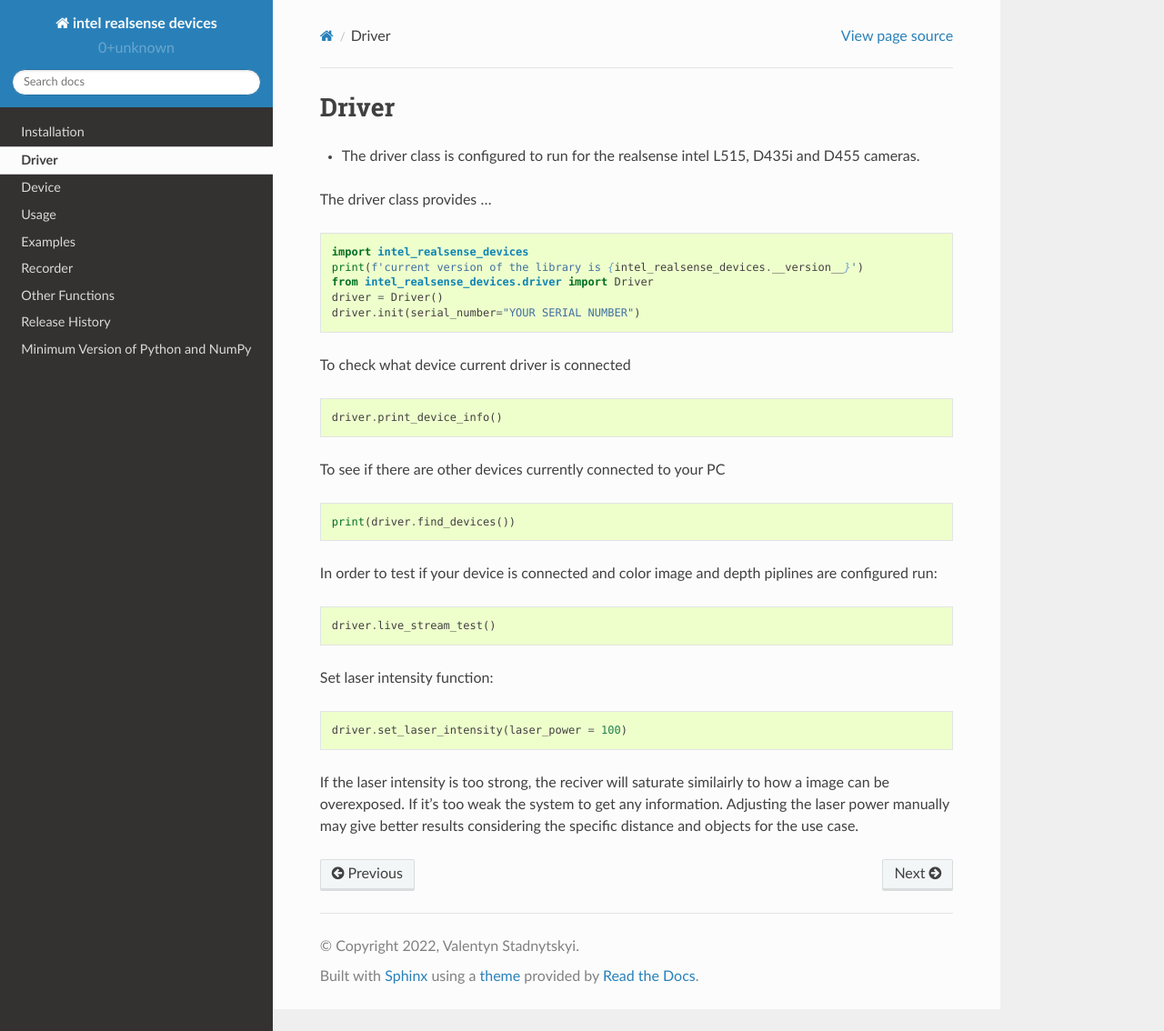
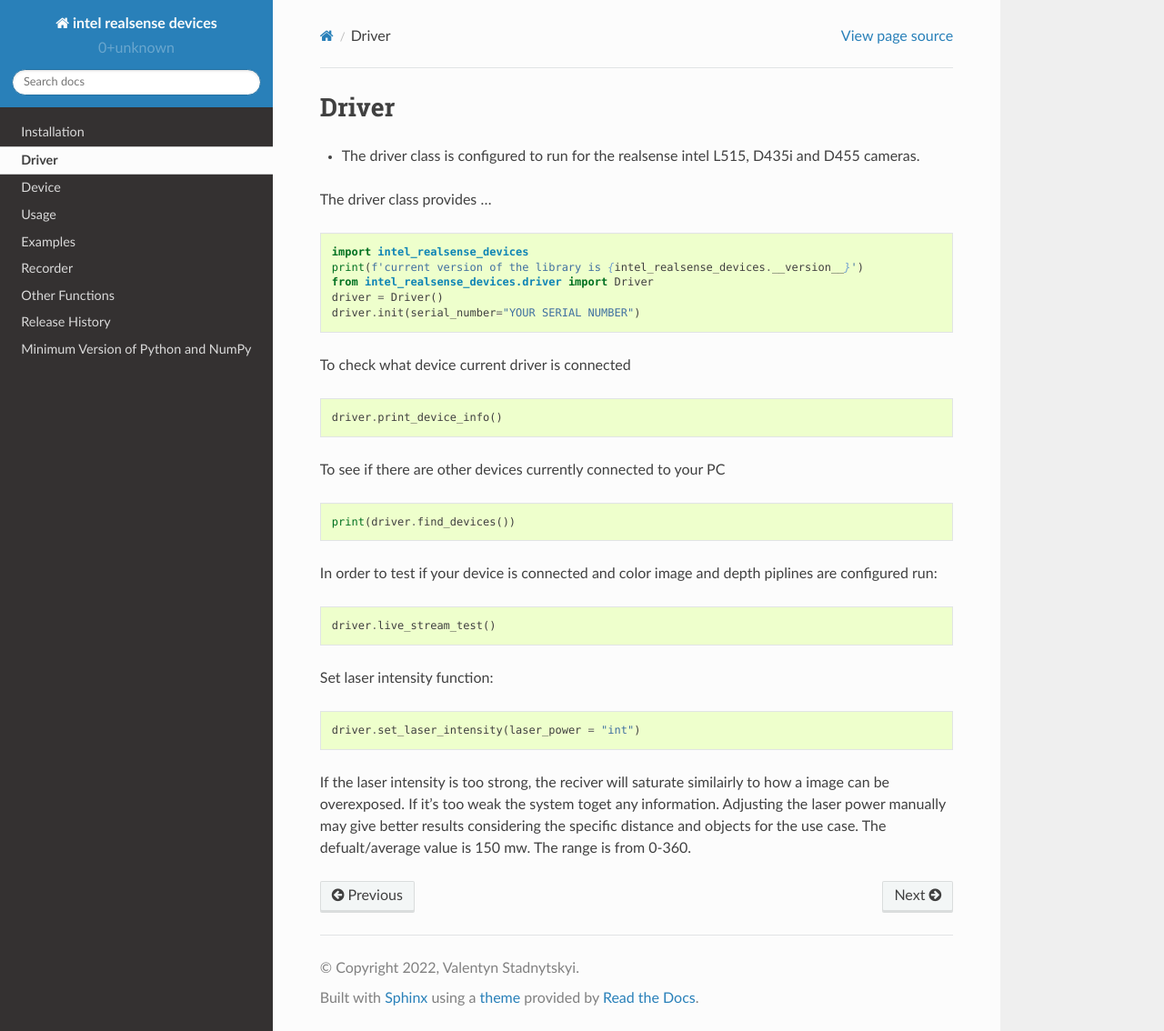
Before and after one commit to vstadnytskyi/intel-realsense-devices, a Sphinx documentation site: the page built from docs/source/driver.rst, in a window 1280 px wide and 1134 px high. Shown: the whole window at 91% size. Built offline with Sphinx 7.4.7 and the Read the Docs theme 2.0.0, drawn with Linux system fonts in a browser that asks for light colours.

Commit message:
Updated maximum laser_power from 100 to 360 and updated doc

```diff
--- a/docs/source/driver.rst
+++ b/docs/source/driver.rst
@@ -37,10 +37,11 @@
 
 .. code-block:: python
 
-   driver.set_laser_intensity(laser_power = 100)
+   driver.set_laser_intensity(laser_power = "int")
 
 
 If the laser intensity is too strong, the reciver will saturate similairly to
-how a image can be overexposed. If it's too weak the system to
-get any information. Adjusting the laser power manually may give better results considering
-the specific distance and objects for the use case.
+how a image can be overexposed. If it's too weak the system toget any information.
+Adjusting the laser power manually may give better results considering
+the specific distance and objects for the use case. The defualt/average value is
+150 mw. The range is from 0-360.
```
Also changed, not shown: 1 other file.
